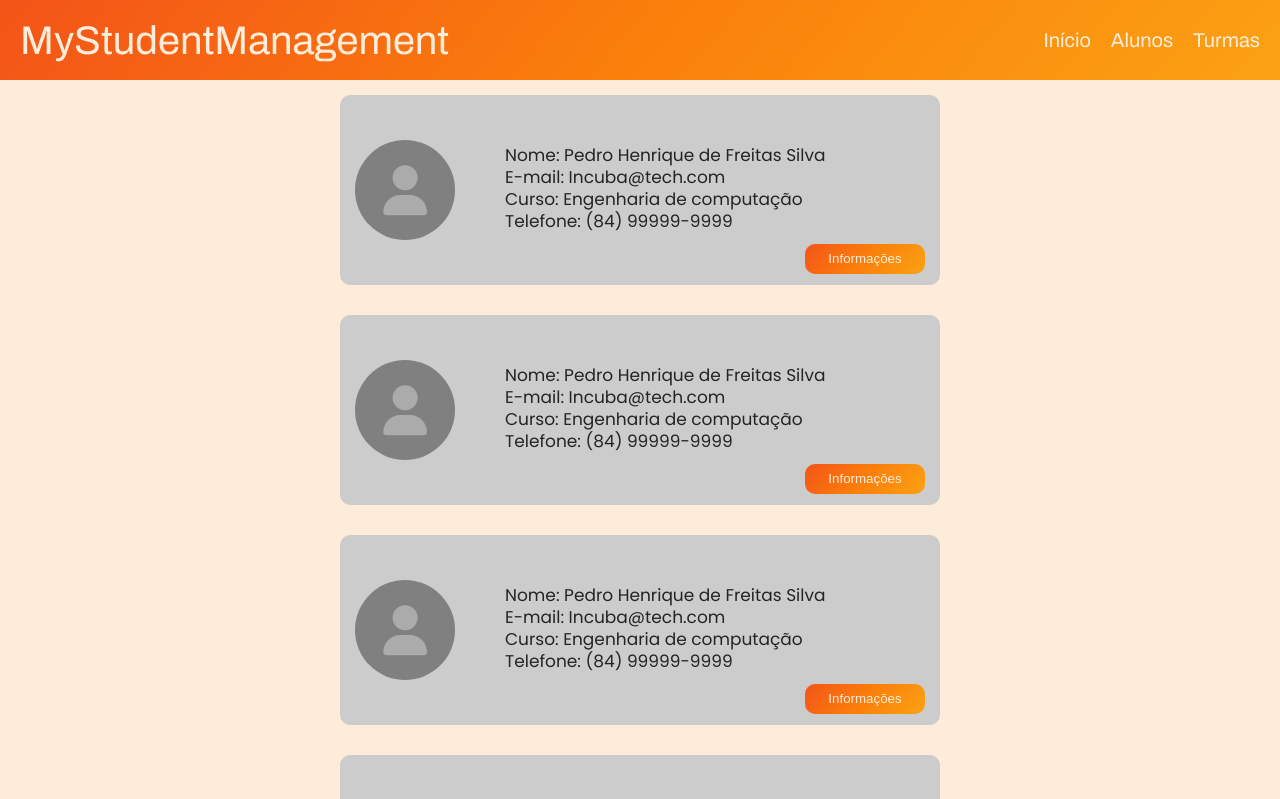
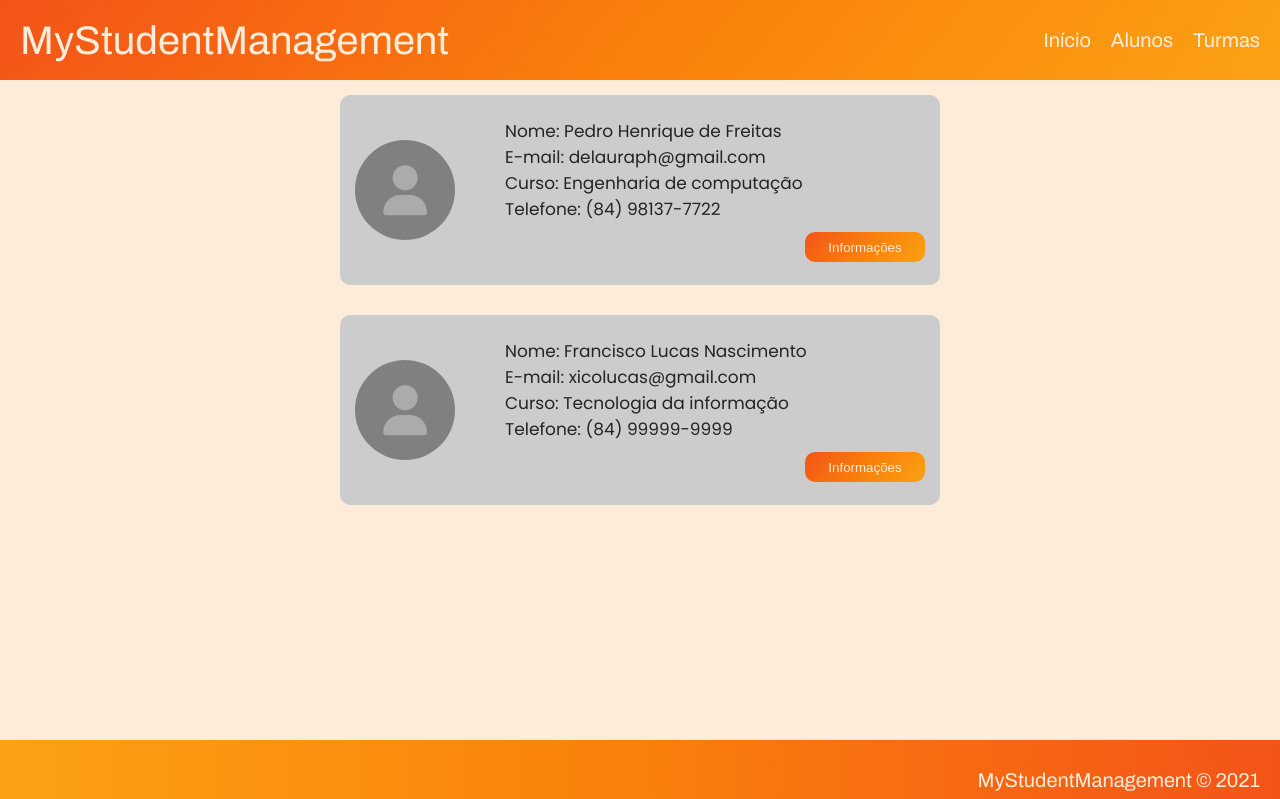
Before and after one commit to Pedruhf/MyStudentManagment, a React (Create React App) app: page /seus-alunos in a window 1280 px wide. Shown: the top 799 px of the page. Built offline with nearby package versions, Linux system fonts and the light colour scheme; data requests are answered from the project's data file.

Commit message:
Adiciona Json-server e torna o component de lista de estudantes dinamico

```diff
--- /dev/null
+++ b/db.json
@@ -0,0 +1,18 @@
+{
+  "alunos": [
+    {
+      "id": 1,
+      "nome": "Pedro Henrique de Freitas",
+      "email": "delauraph@gmail.com",
+      "curso": "Engenharia de computação",
+      "telefone": "(84) 98137-7722"
+    },
+    {
+      "id": 2,
+      "nome": "Francisco Lucas Nascimento",
+      "email": "xicolucas@gmail.com",
+      "curso": "Tecnologia da informação",
+      "telefone": "(84) 99999-9999"
+    }
+  ]
+}
--- a/package.json
+++ b/package.json
@@ -7,6 +7,7 @@
     "@testing-library/jest-dom": "^5.11.4",
     "@testing-library/react": "^11.1.0",
     "@testing-library/user-event": "^12.1.10",
+    "axios": "^0.22.0",
     "bootstrap": "^5.1.1",
     "react": "^17.0.2",
     "react-bootstrap": "^2.0.0-rc.0",
@@ -19,6 +20,7 @@
   },
   "scripts": {
     "start": "react-scripts start",
+    "server": "json-server --watch db.json --port 3001",
     "build": "react-scripts build",
     "test": "react-scripts test",
     "eject": "react-scripts eject"
--- a/src/views/StudentsList/StudentCard/index.jsx
+++ b/src/views/StudentsList/StudentCard/index.jsx
@@ -4,7 +4,7 @@ import './styles.css';
 import { Card } from 'react-bootstrap';
 import StudentModal from "./StudentModal";
 
-export default function StudentCard() {
+export default function StudentCard({ student }) {
 
   return (
     <div className="student-card">
@@ -13,10 +13,10 @@ export default function StudentCard() {
           <i className="fas fa-user"></i>
         </div>
         <div className="student-info">
-          <span>Nome: Pedro Henrique de Freitas Silva</span>
-          <span>E-mail: Incuba@tech.com</span>
-          <span>Curso: Engenharia de computação</span>
-          <span>Telefone: (84) 99999-9999</span>
+          <span>Nome: {student.nome}</span>
+          <span>E-mail: {student.email}</span>
+          <span>Curso: {student.curso}</span>
+          <span>Telefone: {student.telefone}</span>
           <StudentModal />
         </div>
       </Card>
--- a/src/views/StudentsList/StudentCard/styles.css
+++ b/src/views/StudentsList/StudentCard/styles.css
@@ -47,12 +47,8 @@
   flex-direction: column;
 }
 
-.student-card .card .student-info span {
-  margin-top: -0.4rem;
-}
-
-.student-card .card .student-info span:first-child {
-  margin-top: 3.5rem;
+.student-card .card .student-info p:first-child {
+  margin-top: 2.5rem;
 }
 
 .student-card .card .student-info .btn {
--- a/src/views/StudentsList/index.jsx
+++ b/src/views/StudentsList/index.jsx
@@ -1,17 +1,25 @@
-import React from "react";
+import React, { useEffect, useState } from "react";
 import './styles.css';
+
+import axios from "axios";
 
 import StudentCard from "./StudentCard";
 
+async function getStudent() {
+  const res = await axios('http://localhost:3001/alunos');
+  return res.data;
+}
+
 export default function StudentsList() {
+  const [students, setStudents] = useState([]);
+
+  useEffect(() => {
+    getStudent().then(res => setStudents(res));
+  }, []);
+
   return (
     <div className="students-list">
-      <StudentCard />
-      <StudentCard />
-      <StudentCard />
-      <StudentCard />
-      <StudentCard />
-      <StudentCard />
+      {students.map(student => (<StudentCard key={student.id} student={student} />))}
     </div>
   )
 }
```
Also changed, not shown: 1 other file (tests, documents, lock files or other folders).
